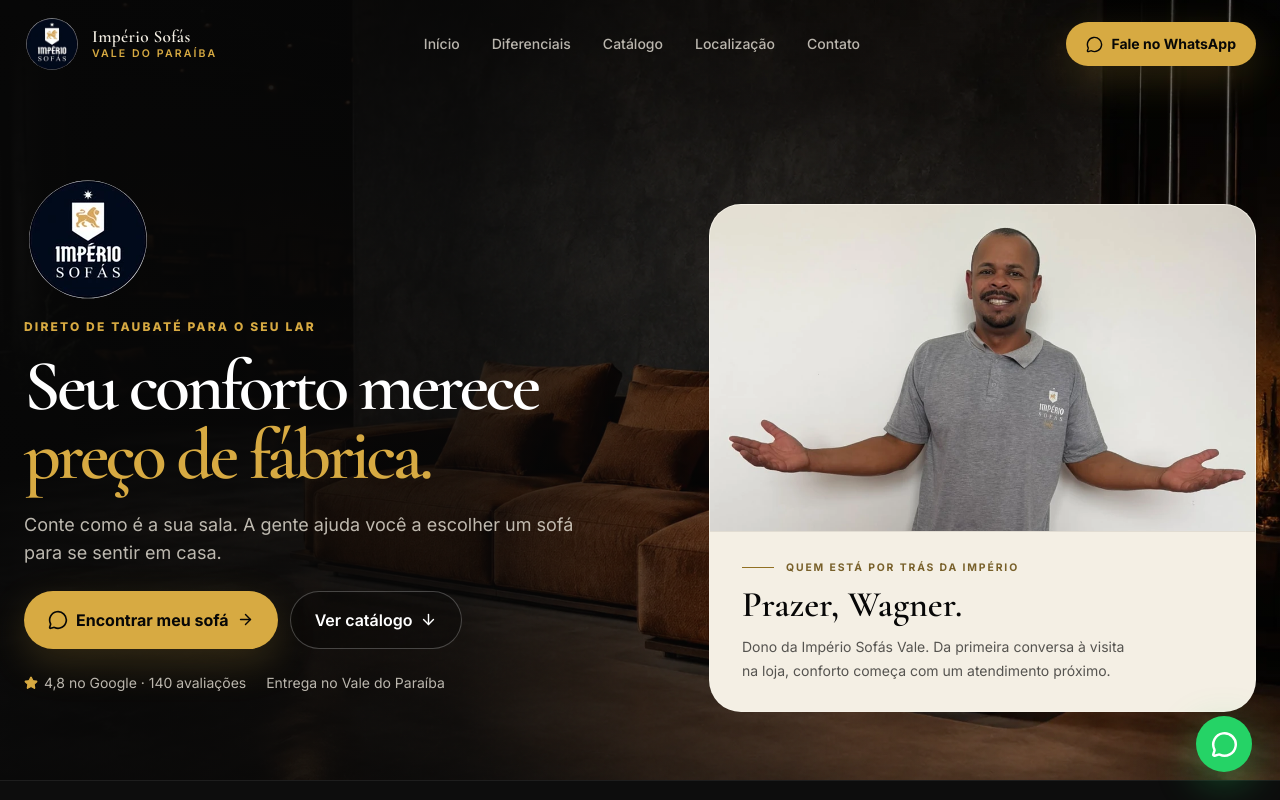
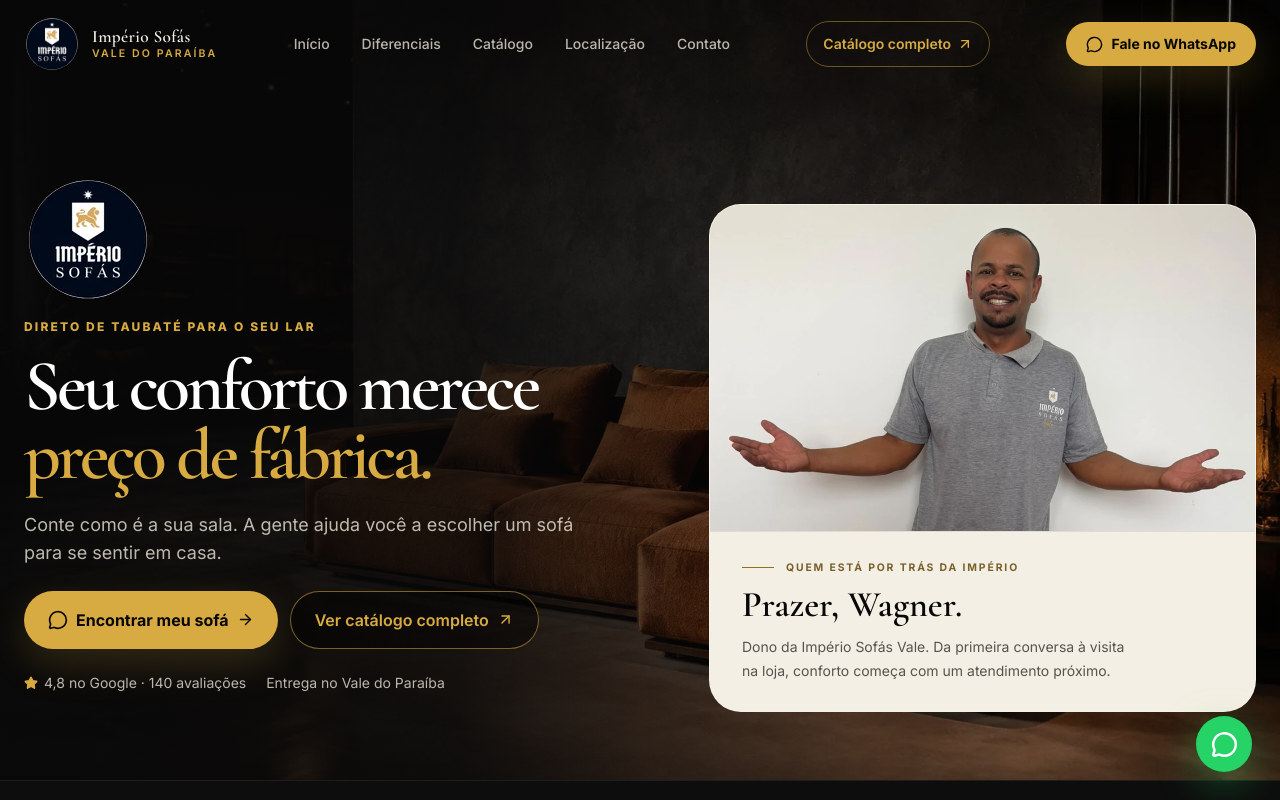
Before and after one commit to imperiosofas/Imperio_sofas, a React (Vite) app: page / in a window 1280 px wide. Shown: the top 800 px of the page. Built offline with nearby package versions, Linux system fonts and the light colour scheme.

Commit message:
Destaca acesso ao catálogo completo

```diff
--- /dev/null
+++ b/src/lib/links.ts
@@ -0,0 +1 @@
+export const FULL_CATALOG_URL = 'https://imperiosofas-catalogo.vercel.app/'
--- a/src/sections/Catalog.tsx
+++ b/src/sections/Catalog.tsx
@@ -11,6 +11,7 @@
 import { SectionHeading } from '../components/SectionHeading'
 import { WhatsAppLink } from '../components/WhatsAppLink'
 import { StorePhoto } from '../components/StorePhoto'
+import { FULL_CATALOG_URL } from '../lib/links'
 
 export function Catalog() {
   const enhanced = useEnhancedMotion()
@@ -51,7 +52,7 @@
       <div className="shell mt-8 text-center sm:mt-10">
         <h3 className="font-display text-3xl font-semibold leading-tight text-ivory sm:text-4xl">Gostou? Tem mais no nosso catálogo.</h3>
         <p className="mx-auto mt-3 max-w-lg text-sm leading-6 text-muted sm:text-base">Explore o catálogo completo e encontre o sofá que combina com a sua casa.</p>
-        <a href="https://imperiosofas-catalogo.vercel.app/" className="mx-auto mt-6 flex min-h-12 w-full max-w-sm items-center justify-center gap-3 rounded-full bg-gold px-5 py-4 text-sm font-bold text-ink transition-colors hover:bg-gold-light focus-visible:outline-2 focus-visible:outline-offset-4 focus-visible:outline-gold sm:w-fit sm:max-w-none sm:px-8 sm:text-base">
+        <a href={FULL_CATALOG_URL} target="_blank" rel="noopener noreferrer" className="mx-auto mt-6 flex min-h-12 w-full max-w-sm items-center justify-center gap-3 rounded-full bg-gold px-5 py-4 text-sm font-bold text-ink transition-colors hover:bg-gold-light focus-visible:outline-2 focus-visible:outline-offset-4 focus-visible:outline-gold sm:w-fit sm:max-w-none sm:px-8 sm:text-base">
           Ver catálogo completo <ArrowRight size={20} className="shrink-0" aria-hidden="true" />
         </a>
       </div>
--- a/src/sections/Header.tsx
+++ b/src/sections/Header.tsx
@@ -1,8 +1,9 @@
 import { useEffect, useState } from 'react'
 import { AnimatePresence, motion } from 'framer-motion'
-import { Menu, MessageCircle, X } from 'lucide-react'
+import { ArrowUpRight, Menu, MessageCircle, X } from 'lucide-react'
 import { Brand } from '../components/Brand'
 import { WhatsAppLink } from '../components/WhatsAppLink'
+import { FULL_CATALOG_URL } from '../lib/links'
 import { cn } from '../lib/utils'
 
 const links = [
@@ -33,6 +34,9 @@
             <a key={href} href={href} className="rounded-sm text-sm font-medium text-ivory/75 transition-colors hover:text-gold focus-visible:outline-2 focus-visible:outline-offset-4 focus-visible:outline-gold">{label}</a>
           ))}
         </nav>
+        <a href={FULL_CATALOG_URL} target="_blank" rel="noopener noreferrer" className="hidden items-center gap-1.5 rounded-full border border-gold/45 px-4 py-3 text-sm font-semibold text-gold transition hover:border-gold hover:bg-gold/10 focus-visible:outline-2 focus-visible:outline-offset-4 focus-visible:outline-gold xl:inline-flex">
+          Catálogo completo <ArrowUpRight size={16} aria-hidden="true" />
+        </a>
         <WhatsAppLink message="Olá! Vim pelo site e quero falar com a Império Sofás." className="hidden items-center gap-2 rounded-full bg-gold px-5 py-3 text-sm font-bold text-ink shadow-gold transition hover:-translate-y-0.5 hover:bg-gold-light focus-visible:outline-2 focus-visible:outline-offset-4 focus-visible:outline-gold lg:inline-flex">
           <MessageCircle size={17} aria-hidden="true" /> Fale no WhatsApp
         </WhatsAppLink>
@@ -45,6 +49,9 @@
           <motion.nav id="mobile-menu" initial={{ opacity: 0 }} animate={{ opacity: 1 }} exit={{ opacity: 0 }} transition={{ duration: 0.12 }} className="overflow-hidden border-t border-white/8 bg-ink lg:hidden" aria-label="Navegação móvel">
             <div className="shell grid gap-1 py-4">
               {links.map(([label, href]) => <a key={href} href={href} onClick={() => setOpen(false)} className="rounded-lg px-3 py-3.5 text-base font-medium text-ivory/85 hover:bg-white/5 hover:text-gold">{label}</a>)}
+              <a href={FULL_CATALOG_URL} target="_blank" rel="noopener noreferrer" onClick={() => setOpen(false)} className="mt-2 flex min-h-12 items-center justify-center gap-2 rounded-full border border-gold/45 bg-gold/10 px-5 py-3 font-bold text-gold hover:bg-gold/15 focus-visible:outline-2 focus-visible:outline-offset-4 focus-visible:outline-gold">
+                Ver catálogo completo <ArrowUpRight size={18} aria-hidden="true" />
+              </a>
               <WhatsAppLink message="Olá! Vim pelo site e quero falar com a Império Sofás." className="mt-3 flex min-h-12 items-center justify-center gap-2 rounded-full bg-gold px-5 py-3 font-bold text-ink">
                 <MessageCircle size={18} aria-hidden="true" /> Fale no WhatsApp
               </WhatsAppLink>
--- a/src/sections/Hero.tsx
+++ b/src/sections/Hero.tsx
@@ -1,9 +1,10 @@
 import { motion, useReducedMotion, useScroll, useTransform } from 'framer-motion'
-import { ArrowDown, ArrowRight, MessageCircle, Star } from 'lucide-react'
+import { ArrowRight, ArrowUpRight, MessageCircle, Star } from 'lucide-react'
 import { useRef } from 'react'
 import { useEnhancedMotion } from '../lib/useEnhancedMotion'
 import { WhatsAppLink } from '../components/WhatsAppLink'
 import { StorePhoto } from '../components/StorePhoto'
+import { FULL_CATALOG_URL } from '../lib/links'
 import hero768 from '../assets/hero-sofa-768.webp'
 import hero1536 from '../assets/hero-sofa-1536.webp'
 
@@ -27,7 +28,7 @@
             <WhatsAppLink message="Olá! Vim pelo site e quero ajuda para escolher meu sofá. Posso enviar uma foto e as medidas da minha sala?" className="inline-flex min-h-14 items-center justify-center gap-2 rounded-full bg-gold px-6 py-4 font-bold text-ink shadow-gold hover:bg-gold-light focus-visible:outline-2 focus-visible:outline-offset-4 focus-visible:outline-gold">
               <MessageCircle size={20} aria-hidden="true" /> Encontrar meu sofá <ArrowRight size={17} aria-hidden="true" />
             </WhatsAppLink>
-            <a href="#catalogo" className="inline-flex min-h-14 items-center justify-center gap-2 rounded-full border border-white/24 bg-black/25 px-6 py-4 font-semibold text-white hover:border-gold/50">Ver catálogo <ArrowDown size={17} aria-hidden="true" /></a>
+            <a href={FULL_CATALOG_URL} target="_blank" rel="noopener noreferrer" className="inline-flex min-h-14 items-center justify-center gap-2 rounded-full border border-gold/55 bg-black/45 px-6 py-4 font-semibold text-gold transition hover:border-gold hover:bg-gold/10 focus-visible:outline-2 focus-visible:outline-offset-4 focus-visible:outline-gold">Ver catálogo completo <ArrowUpRight size={17} aria-hidden="true" /></a>
           </div>
           <div className="mt-6 flex flex-wrap items-center gap-x-5 gap-y-2 text-sm text-ivory/75"><span className="inline-flex items-center gap-1.5"><Star size={14} fill="currentColor" className="text-gold" aria-hidden="true" /> 4,8 no Google · 140 avaliações</span><span>Entrega no Vale do Paraíba</span></div>
         </motion.div>
```
